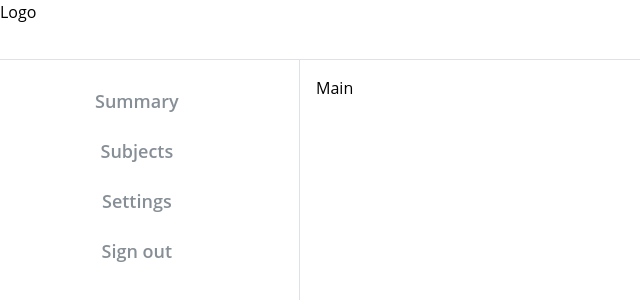
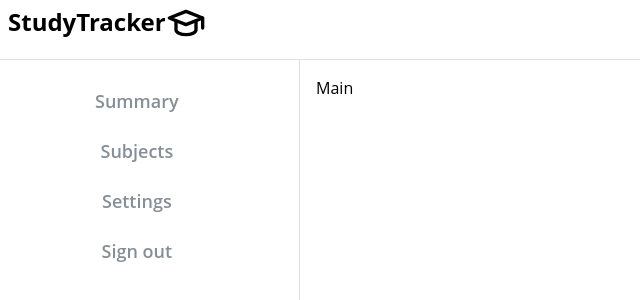
Before and after one commit to CharlesCryer/MSA-Project, a React (Vite) app in the folder Frontend/: page /home in a window 1280 px wide. Shown: the top 300 px of the page, without its empty margins (0-640 px from the left). Built offline with nearby package versions, Linux system fonts and the light colour scheme.

Commit message:
Adds header component

```diff
--- /dev/null
+++ b/Frontend/src/Pages/HomePage.css
@@ -0,0 +1,5 @@
+header {
+  padding: 0.2rem 0.5rem;
+  margin: 0;
+  display: flex;
+}
--- a/Frontend/src/Pages/HomePage.tsx
+++ b/Frontend/src/Pages/HomePage.tsx
@@ -1,7 +1,8 @@
 import { AppShell, Burger } from "@mantine/core";
 import { useDisclosure } from "@mantine/hooks";
 import Navbar from "../components/Navbar/Navbar";
-
+import Header from "../components/Header/Header";
+import "./HomePage.css";
 export default function App() {
   const [opened, { toggle }] = useDisclosure();
 
@@ -16,8 +17,8 @@ export default function App() {
       padding="md"
     >
       <AppShell.Header>
-        <Burger opened={opened} onClick={toggle} hiddenFrom="sm" size="sm" />
-        <div>Logo</div>
+        <Burger opened={opened} onClick={toggle} hiddenFrom="sm" size="lg" />
+        <Header />
       </AppShell.Header>
 
       <AppShell.Navbar p="md">
--- /dev/null
+++ b/Frontend/src/components/Header/Header.css
@@ -0,0 +1,3 @@
+.logo-header h2 {
+  padding: 0.25rem;
+}
--- /dev/null
+++ b/Frontend/src/components/Header/Header.tsx
@@ -0,0 +1,12 @@
+import { IconSchool } from "@tabler/icons-react";
+import "./Header.css";
+const Header = () => {
+  return (
+    <>
+      <h2 className="logo-header">StudyTracker</h2>
+      <IconSchool size={40} title="hello" stroke={2} />
+    </>
+  );
+};
+
+export default Header;
```
